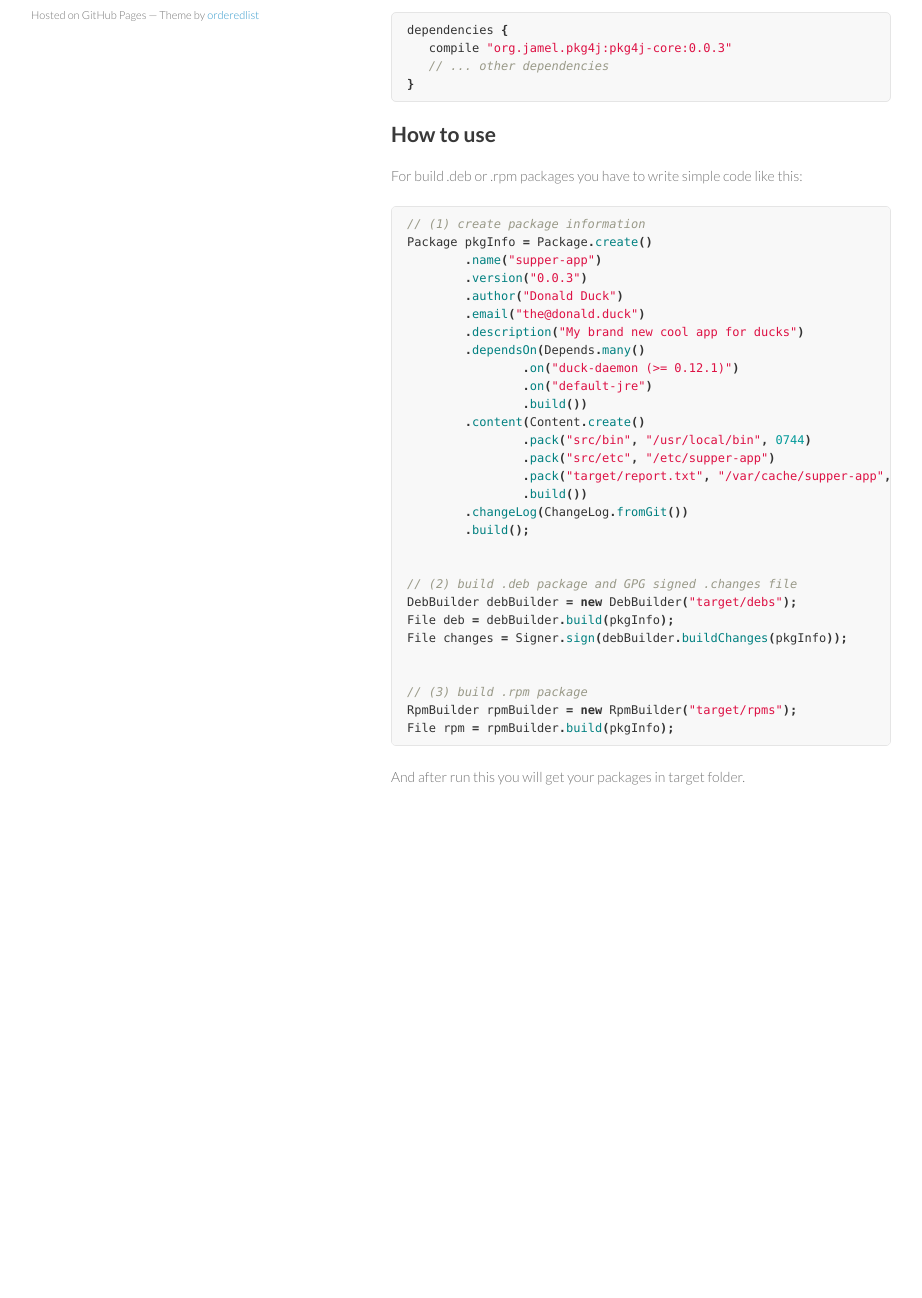
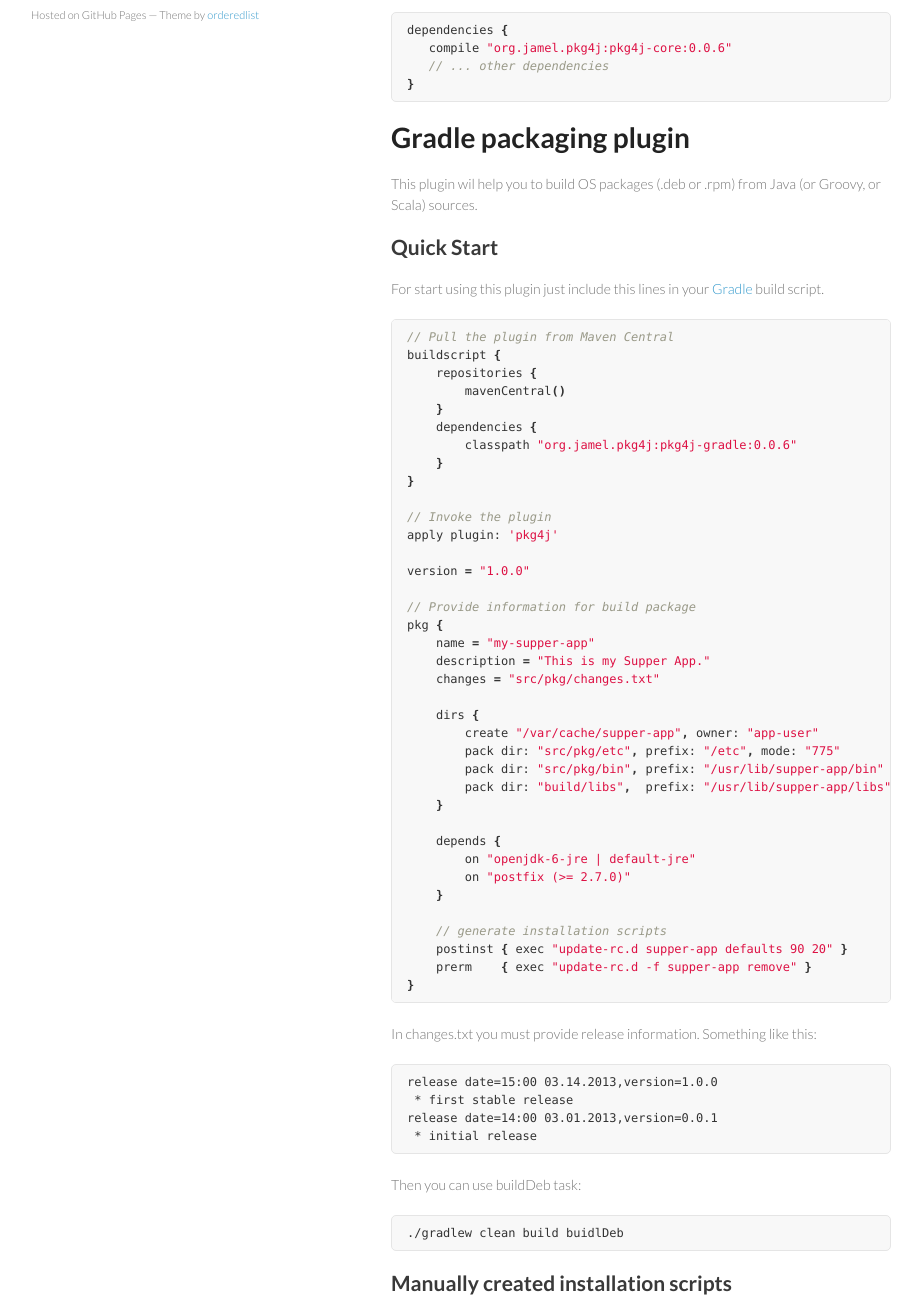
Before and after one commit to jamel/pkg4j, a plain HTML site: page index.html in a window 1280 px wide. Shown: the part 706-2004 px from the top of the page, without its empty margins (179-1101 px from the left). Before the commit the page ends 1563 px from the top, so only its background shows below. Drawn offline with Linux system fonts and the light colour scheme.

Commit message:
Create gh-pages branch via GitHub

```diff
--- a/index.html
+++ b/index.html
@@ -28,11 +28,13 @@
         </ul>
       </header>
       <section>
-        <h1>pkg4j</h1>
+        <h1>
+<a name="pkg4j" class="anchor" href="#pkg4j"><span class="octicon octicon-link"></span></a>pkg4j</h1>
 
-<p>Java library for creating OS specific packages.</p>
+<p>Java library for create OS specific packages.</p>
 
-<h2>How to build</h2>
+<h2>
+<a name="how-to-build" class="anchor" href="#how-to-build"><span class="octicon octicon-link"></span></a>How to build</h2>
 
 <p>This project is uses <a href="http://gradle.org">Gradle</a> as the build tool. For build you need clone source code and simply run one command. All magic will happed automatically.</p>
 
@@ -41,65 +43,127 @@ cd pkg4j
 ./gradlew build
 </code></pre>
 
-<h2>Dependencies from your project</h2>
+<h2>
+<a name="dependencies-from-your-project" class="anchor" href="#dependencies-from-your-project"><span class="octicon octicon-link"></span></a>Dependencies from your project</h2>
 
-<h3>Maven dependency</h3>
+<h3>
+<a name="maven-dependency" class="anchor" href="#maven-dependency"><span class="octicon octicon-link"></span></a>Maven dependency</h3>
 
 <p>If you are using <a href="http://maven.apache.org">Maven</a> as build tool for your project, simply add this dependency to your pom.xml.</p>
 
-<div class="highlight"><pre><span class="nt">&lt;dependency&gt;</span>
+<div class="highlight highlight-xml"><pre><span class="nt">&lt;dependency&gt;</span>
     <span class="nt">&lt;groupId&gt;</span>org.jamel.pkg4j<span class="nt">&lt;/groupId&gt;</span>
     <span class="nt">&lt;artifactId&gt;</span>pkg4j-core<span class="nt">&lt;/artifactId&gt;</span>
-    <span class="nt">&lt;version&gt;</span>0.0.3<span class="nt">&lt;/version&gt;</span>
+    <span class="nt">&lt;version&gt;</span>0.0.6<span class="nt">&lt;/version&gt;</span>
 <span class="nt">&lt;/dependency&gt;</span>
 </pre></div>
 
-<h3>Gradle dependency</h3>
+<h3>
+<a name="gradle-dependency" class="anchor" href="#gradle-dependency"><span class="octicon octicon-link"></span></a>Gradle dependency</h3>
 
 <p>For <a href="http://gradle.org">Gradle</a> projects it is even simpler. Make sure that your dependency block looks like:</p>
 
-<div class="highlight"><pre><span class="n">dependencies</span> <span class="o">{</span>
-   <span class="n">compile</span> <span class="s2">"org.jamel.pkg4j:pkg4j-core:0.0.3"</span>
+<div class="highlight highlight-groovy"><pre><span class="n">dependencies</span> <span class="o">{</span>
+   <span class="n">compile</span> <span class="s2">"org.jamel.pkg4j:pkg4j-core:0.0.6"</span>
    <span class="c1">// ... other dependencies</span>
 <span class="o">}</span>
 </pre></div>
 
-<h2>How to use</h2>
+<h1>
+<a name="gradle-packaging-plugin" class="anchor" href="#gradle-packaging-plugin"><span class="octicon octicon-link"></span></a>Gradle packaging plugin</h1>
 
-<p>For build .deb or .rpm packages you have to write simple code like this:</p>
+<p>This plugin wil help you to build OS packages (.deb or .rpm) from Java (or Groovy, or Scala) sources.</p>
 
-<div class="highlight"><pre><span class="c1">// (1) create package information</span>
-<span class="n">Package</span> <span class="n">pkgInfo</span> <span class="o">=</span> <span class="n">Package</span><span class="o">.</span><span class="na">create</span><span class="o">()</span>
-        <span class="o">.</span><span class="na">name</span><span class="o">(</span><span class="s">"supper-app"</span><span class="o">)</span>
-        <span class="o">.</span><span class="na">version</span><span class="o">(</span><span class="s">"0.0.3"</span><span class="o">)</span>
-        <span class="o">.</span><span class="na">author</span><span class="o">(</span><span class="s">"Donald Duck"</span><span class="o">)</span>
-        <span class="o">.</span><span class="na">email</span><span class="o">(</span><span class="s">"the@donald.duck"</span><span class="o">)</span>
-        <span class="o">.</span><span class="na">description</span><span class="o">(</span><span class="s">"My brand new cool app for ducks"</span><span class="o">)</span>
-        <span class="o">.</span><span class="na">dependsOn</span><span class="o">(</span><span class="n">Depends</span><span class="o">.</span><span class="na">many</span><span class="o">()</span>
-                <span class="o">.</span><span class="na">on</span><span class="o">(</span><span class="s">"duck-daemon (&gt;= 0.12.1)"</span><span class="o">)</span>
-                <span class="o">.</span><span class="na">on</span><span class="o">(</span><span class="s">"default-jre"</span><span class="o">)</span>
-                <span class="o">.</span><span class="na">build</span><span class="o">())</span>
-        <span class="o">.</span><span class="na">content</span><span class="o">(</span><span class="n">Content</span><span class="o">.</span><span class="na">create</span><span class="o">()</span>
-                <span class="o">.</span><span class="na">pack</span><span class="o">(</span><span class="s">"src/bin"</span><span class="o">,</span> <span class="s">"/usr/local/bin"</span><span class="o">,</span> <span class="mi">0744</span><span class="o">)</span>
-                <span class="o">.</span><span class="na">pack</span><span class="o">(</span><span class="s">"src/etc"</span><span class="o">,</span> <span class="s">"/etc/supper-app"</span><span class="o">)</span>
-                <span class="o">.</span><span class="na">pack</span><span class="o">(</span><span class="s">"target/report.txt"</span><span class="o">,</span> <span class="s">"/var/cache/supper-app"</span><span class="o">,</span> <span class="s">"app-user"</span><span class="o">,</span> <span class="mi">0644</span><span class="o">)</span>
-                <span class="o">.</span><span class="na">build</span><span class="o">())</span>
-        <span class="o">.</span><span class="na">changeLog</span><span class="o">(</span><span class="n">ChangeLog</span><span class="o">.</span><span class="na">fromGit</span><span class="o">())</span>
-        <span class="o">.</span><span class="na">build</span><span class="o">();</span>
+<h2>
+<a name="quick-start" class="anchor" href="#quick-start"><span class="octicon octicon-link"></span></a>Quick Start</h2>
 
+<p>For start using this plugin just include this lines in your <a href="http://gradle.org">Gradle</a> build script.</p>
 
-<span class="c1">// (2) build .deb package and GPG signed .changes file</span>
-<span class="n">DebBuilder</span> <span class="n">debBuilder</span> <span class="o">=</span> <span class="k">new</span> <span class="n">DebBuilder</span><span class="o">(</span><span class="s">"target/debs"</span><span class="o">);</span>
-<span class="n">File</span> <span class="n">deb</span> <span class="o">=</span> <span class="n">debBuilder</span><span class="o">.</span><span class="na">build</span><span class="o">(</span><span class="n">pkgInfo</span><span class="o">);</span>
-<span class="n">File</span> <span class="n">changes</span> <span class="o">=</span> <span class="n">Signer</span><span class="o">.</span><span class="na">sign</span><span class="o">(</span><span class="n">debBuilder</span><span class="o">.</span><span class="na">buildChanges</span><span class="o">(</span><span class="n">pkgInfo</span><span class="o">));</span>
+<div class="highlight highlight-groovy"><pre><span class="c1">// Pull the plugin from Maven Central</span>
+<span class="n">buildscript</span> <span class="o">{</span>
+    <span class="n">repositories</span> <span class="o">{</span>
+        <span class="n">mavenCentral</span><span class="o">()</span>
+    <span class="o">}</span>
+    <span class="n">dependencies</span> <span class="o">{</span>
+        <span class="n">classpath</span> <span class="s2">"org.jamel.pkg4j:pkg4j-gradle:0.0.6"</span>
+    <span class="o">}</span>
+<span class="o">}</span>
 
+<span class="c1">// Invoke the plugin</span>
+<span class="n">apply</span> <span class="nl">plugin:</span> <span class="s1">'pkg4j'</span>
 
-<span class="c1">// (3) build .rpm package</span>
-<span class="n">RpmBuilder</span> <span class="n">rpmBuilder</span> <span class="o">=</span> <span class="k">new</span> <span class="n">RpmBuilder</span><span class="o">(</span><span class="s">"target/rpms"</span><span class="o">);</span>
-<span class="n">File</span> <span class="n">rpm</span> <span class="o">=</span> <span class="n">rpmBuilder</span><span class="o">.</span><span class="na">build</span><span class="o">(</span><span class="n">pkgInfo</span><span class="o">);</span>
+<span class="n">version</span> <span class="o">=</span> <span class="s2">"1.0.0"</span>
+
+<span class="c1">// Provide information for build package</span>
+<span class="n">pkg</span> <span class="o">{</span>
+    <span class="n">name</span> <span class="o">=</span> <span class="s2">"my-supper-app"</span>
+    <span class="n">description</span> <span class="o">=</span> <span class="s2">"This is my Supper App."</span>
+    <span class="n">changes</span> <span class="o">=</span> <span class="s2">"src/pkg/changes.txt"</span>
+
+    <span class="n">dirs</span> <span class="o">{</span>
+        <span class="n">create</span> <span class="s2">"/var/cache/supper-app"</span><span class="o">,</span> <span class="nl">owner:</span> <span class="s2">"app-user"</span>
+        <span class="n">pack</span> <span class="nl">dir:</span> <span class="s2">"src/pkg/etc"</span><span class="o">,</span> <span class="nl">prefix:</span> <span class="s2">"/etc"</span><span class="o">,</span> <span class="nl">mode:</span> <span class="s2">"775"</span>
+        <span class="n">pack</span> <span class="nl">dir:</span> <span class="s2">"src/pkg/bin"</span><span class="o">,</span> <span class="nl">prefix:</span> <span class="s2">"/usr/lib/supper-app/bin"</span>
+        <span class="n">pack</span> <span class="nl">dir:</span> <span class="s2">"build/libs"</span><span class="o">,</span>  <span class="nl">prefix:</span> <span class="s2">"/usr/lib/supper-app/libs"</span>
+    <span class="o">}</span>
+
+    <span class="n">depends</span> <span class="o">{</span>
+        <span class="n">on</span> <span class="s2">"openjdk-6-jre | default-jre"</span>
+        <span class="n">on</span> <span class="s2">"postfix (&gt;= 2.7.0)"</span>
+    <span class="o">}</span>
+
+    <span class="c1">// generate installation scripts</span>
+    <span class="n">postinst</span> <span class="o">{</span> <span class="n">exec</span> <span class="s2">"update-rc.d supper-app defaults 90 20"</span> <span class="o">}</span>
+    <span class="n">prerm</span>    <span class="o">{</span> <span class="n">exec</span> <span class="s2">"update-rc.d -f supper-app remove"</span> <span class="o">}</span>
+<span class="o">}</span>
 </pre></div>
 
-<p>And after run this you will get your packages in target folder.</p>
+<p>In changes.txt you must provide release information. Something like this:</p>
+
+<pre><code>release date=15:00 03.14.2013,version=1.0.0
+ * first stable release
+release date=14:00 03.01.2013,version=0.0.1
+ * initial release
+</code></pre>
+
+<p>Then you can use buildDeb task:</p>
+
+<pre lang="shell"><code>./gradlew clean build buidlDeb
+</code></pre>
+
+<h2>
+<a name="manually-created-installation-scripts" class="anchor" href="#manually-created-installation-scripts"><span class="octicon octicon-link"></span></a>Manually created installation scripts</h2>
+
+<p>If you need more complex installation scripts or preinst / postrm (which generation is not supported by the plugin) you can write them manually and specify from where to copy them:</p>
+
+<div class="highlight highlight-groovy"><pre><span class="n">pkg</span> <span class="o">{</span>
+    <span class="o">...</span>
+
+    <span class="c1">// note that installation scripts (preinst|postinst|prerm|postrm) found in this folder</span>
+    <span class="c1">// will have priority over the scripts generated by plugin</span>
+    <span class="n">deb</span> <span class="o">{</span> <span class="n">scripts</span> <span class="s2">"src/pkg/debian"</span> <span class="o">}</span>
+<span class="o">}</span>
+</pre></div>
+
+<h2>
+<a name="package-with-runtime-dependencies" class="anchor" href="#package-with-runtime-dependencies"><span class="octicon octicon-link"></span></a>Package with runtime dependencies</h2>
+
+<p>If you want build package which includes all your runtime dependencies you could use this snippet:</p>
+
+<div class="highlight highlight-groovy"><pre><span class="c1">// copy all runtime dependencies to build/libs folder</span>
+<span class="n">task</span> <span class="nf">copyLibs</span><span class="o">(</span><span class="nl">type:</span> <span class="n">Copy</span><span class="o">,</span> <span class="nl">dependsOn:</span> <span class="s2">"build"</span><span class="o">)</span> <span class="o">{</span>
+    <span class="n">from</span> <span class="n">configurations</span><span class="o">.</span><span class="na">runtime</span>
+    <span class="n">into</span> <span class="s2">"$buildDir/libs"</span>
+<span class="o">}</span>
+
+<span class="c1">// "deb" is shortcut name of buildDeb which invokes copyLibs before run</span>
+<span class="n">task</span> <span class="nf">deb</span><span class="o">(</span><span class="nl">type:</span> <span class="n">org</span><span class="o">.</span><span class="na">jamel</span><span class="o">.</span><span class="na">pkg4j</span><span class="o">.</span><span class="na">gradle</span><span class="o">.</span><span class="na">tasks</span><span class="o">.</span><span class="na">BuildDebTask</span><span class="o">,</span> <span class="nl">dependsOn:</span> <span class="n">copyLibs</span><span class="o">)</span>
+</pre></div>
+
+<p>Then for build deb package you can run this command:</p>
+
+<pre lang="shell"><code>./gradlew clean deb
+</code></pre>
       </section>
       <footer>
         <p>This project is maintained by <a href="https://github.com/jamel">jamel</a></p>
```
Also changed, not shown: params.json (+1 -1 lines).
